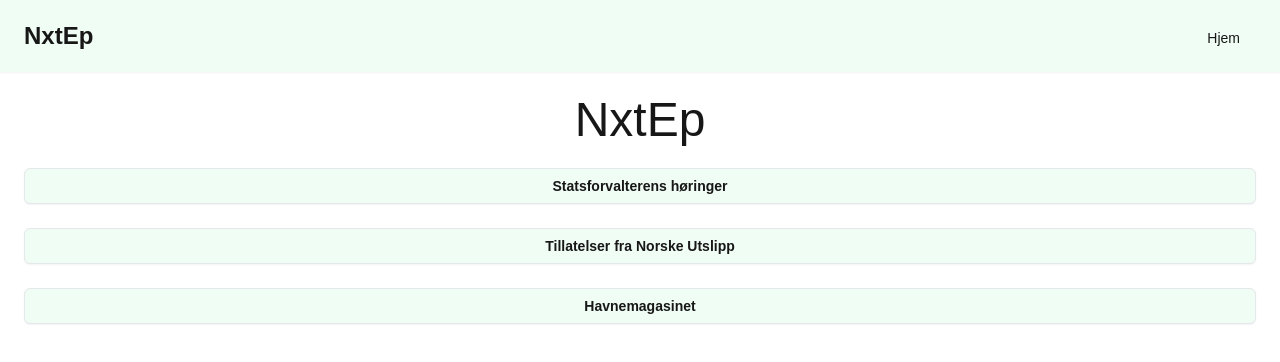
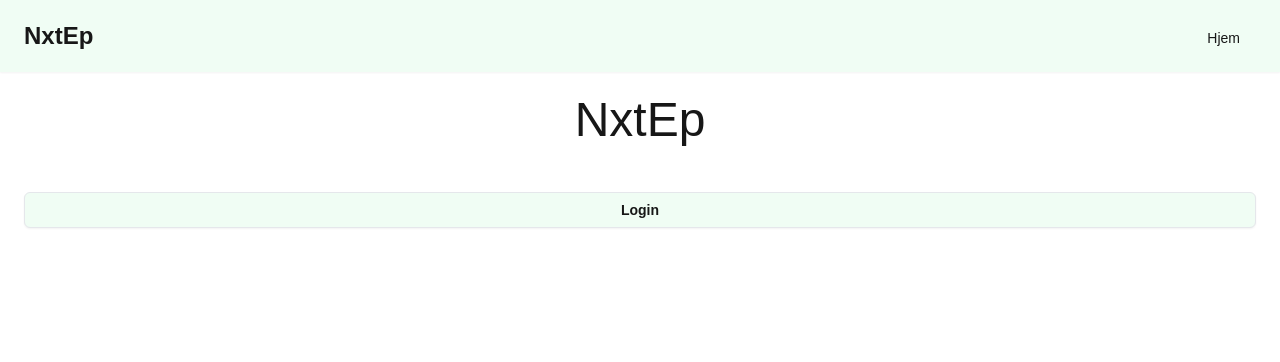
Before and after one commit to akeek/nxtep, a Next.js app: page / in a window 1280 px wide. Shown: the top 362 px of the page. Built offline with nearby package versions, Linux system fonts and the light colour scheme.

Commit message:
login ut logikk

```diff
--- a/src/app/components/header.tsx
+++ b/src/app/components/header.tsx
@@ -6,14 +6,14 @@
 import { Button } from "./ui/button";
 
 function Nav() {
-  // const [user, setUser] = useState(null);
+  const [user, setUser] = useState(null);
 
-  // useEffect(() => {
-  //   const storedUser = localStorage.getItem("user");
-  //   if (storedUser) {
-  //     setUser(JSON.parse(storedUser));
-  //   }
-  // }, []);
+  useEffect(() => {
+    const storedUser = localStorage.getItem("user");
+    if (storedUser) {
+      setUser(JSON.parse(storedUser));
+    }
+  }, []);
 
   return (
     <nav>
@@ -26,7 +26,7 @@
             <Link href="/">Hjem</Link>
           </Button>
         </li>
-        {/* {user && (
+        {user && (
           <Button
             variant="ghost"
             className="hover:bg-green-500 hover:text-white"
@@ -34,7 +34,7 @@
           >
             Logout
           </Button>
-        )} */}
+        )}
       </ul>
     </nav>
   );
--- a/src/app/page.tsx
+++ b/src/app/page.tsx
@@ -2,12 +2,21 @@
 
 import Link from "next/link";
 import { Button } from "../../@/components/ui/button";
+import { useEffect, useState } from "react";
 
 const HomePage = () => {
+  const [isLoggedIn, setIsLoggedIn] = useState(false);
+
+  useEffect(() => {
+    const user = localStorage.getItem("user");
+    setIsLoggedIn(!!user);
+  }, []);
+
   return (
     <div className="container mx-auto">
       <h1 className="text-center text-5xl py-6">NxtEp</h1>
-      <div className="px-6 grid">
+      {isLoggedIn ? (
+        <div id="buttons" className="px-6 grid">
           <Button
             variant="outline"
             className="bg-green-50 hover:bg-green-500 hover:text-white font-semibold"
@@ -23,9 +32,7 @@
           >
             <Link href="/norskeUtslipp">Tillatelser fra Norske Utslipp</Link>
           </Button>
-
           <p className="py-3"></p>
-
           <Button
             variant="outline"
             className="bg-green-50 hover:bg-green-500 hover:text-white font-semibold"
@@ -34,6 +41,17 @@
             <Link href="/havnemagasinet">Havnemagasinet</Link>
           </Button>
         </div>
+      ) : (
+        <div className="px-6 grid pt-6">
+          <Button
+            variant="outline"
+            className="bg-green-50 hover:bg-green-500 hover:text-white font-semibold"
+            asChild
+          >
+            <Link href="/login">Login</Link>
+          </Button>
+        </div>
+      )}
     </div>
   );
 };
```
Lines whose indentation alone changed are shown as unchanged.
